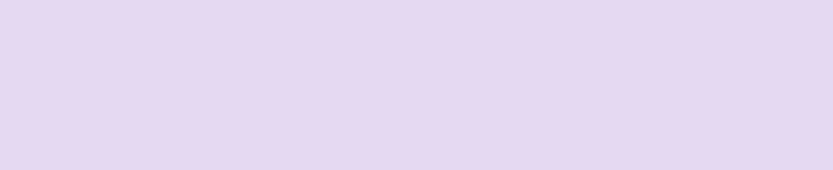
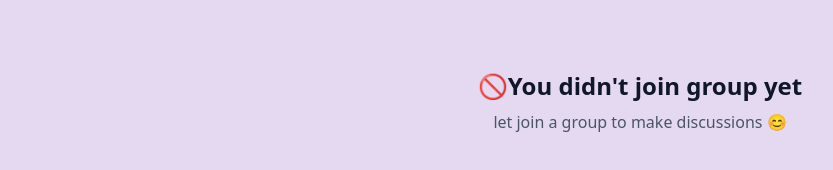
Before and after one commit to YogeshSahu995/GuildTalk, a React (Vite) app in the folder frontend/: page /all/groups in a window 1280 px wide. Shown: the part 138-308 px from the top of the page, without its empty margins (0-833 px from the left). Built offline with nearby package versions, Linux system fonts and the light colour scheme; no server answers.

Commit message:
add empty page in group component

```diff
--- a/frontend/src/components/components/Group/AllGroups.jsx
+++ b/frontend/src/components/components/Group/AllGroups.jsx
@@ -1,6 +1,6 @@
 import { useEffect, useState } from "react"
 import { getAllGroupsOfUser } from "../../../services/group.service"
-import { BigLoader } from "../../ui"
+import { BigLoader, EmptyPage } from "../../ui"
 import { SingleGroup } from "."
 
 export function AllGroup() {
@@ -10,7 +10,7 @@ export function AllGroup() {
     useEffect(() => {
         setLoading(true)
         const controller = new AbortController()
-        Promise.resolve(getAllGroupsOfUser({signal: controller.signal}))
+        Promise.resolve(getAllGroupsOfUser({ signal: controller.signal }))
             .then((res) => {
                 if (res?.data?.data?.groups) {
                     setAllGroup(res.data.data.groups)
@@ -23,6 +23,7 @@ export function AllGroup() {
 
     if (loading) return <BigLoader />
     return (
+        <>
             <ul>
                 {allGroup?.map((group) => (
                     <li key={group?._id} className="-z-50">
@@ -30,5 +31,12 @@ export function AllGroup() {
                     </li>
                 ))}
             </ul>
+            {allGroup.length === 0 && !loading &&
+                <EmptyPage
+                    heading={"🚫You didn't join group yet"}
+                    firstMessage={`let join a group to make discussions 😊`}
+                />
+            }
+        </>
     )
 }
```
Lines whose indentation alone changed are shown as unchanged.
